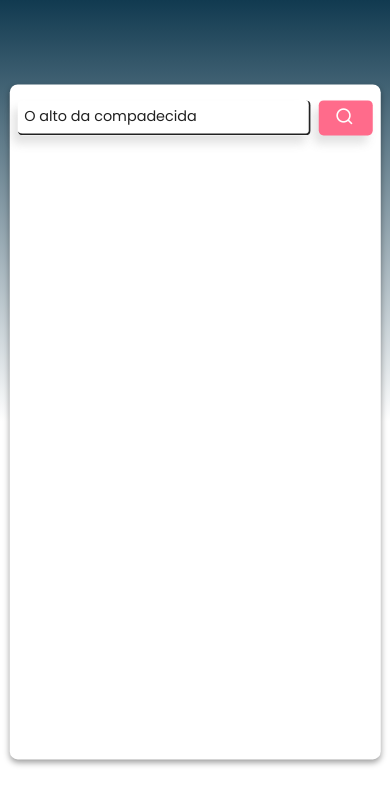
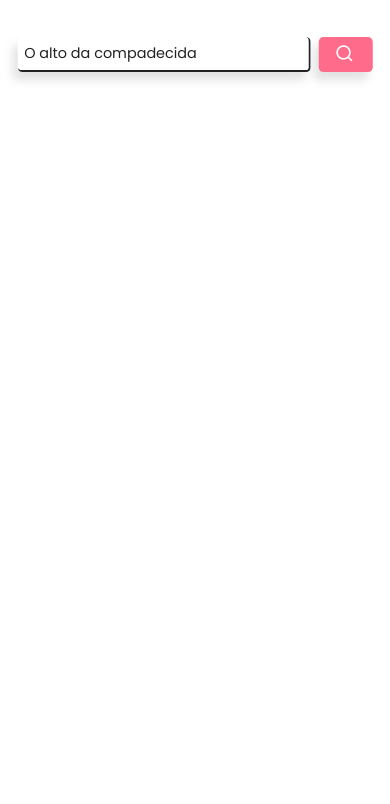
Before and after one commit to dev-marcioreis/movie-guide, a plain HTML site: page index.html in a window 390 px wide. Drawn offline with nearby package versions, Linux system fonts and the light colour scheme.

Commit message:
Correção bg mobile

```diff
--- a/assets/css/style.css
+++ b/assets/css/style.css
@@ -104,10 +104,15 @@ body {
 
 /*==========Media Query small screens==========*/
 @media (max-width: 768px) {
+    body {
+        background: var(--white-color);
+    }
     .container {
         width: 95vw;
+        height: 95vh;
         padding: 1rem .5rem;
         font-size: 1rem;
+        box-shadow: none;
     }
     .search__container {
         gap: .5rem;
--- a/assets/js/key.js
+++ b/assets/js/key.js
@@ -0,0 +1 @@
+key = "http://www.omdbapi.com/?i=tt3896198&apikey=1fb55b83"
```
